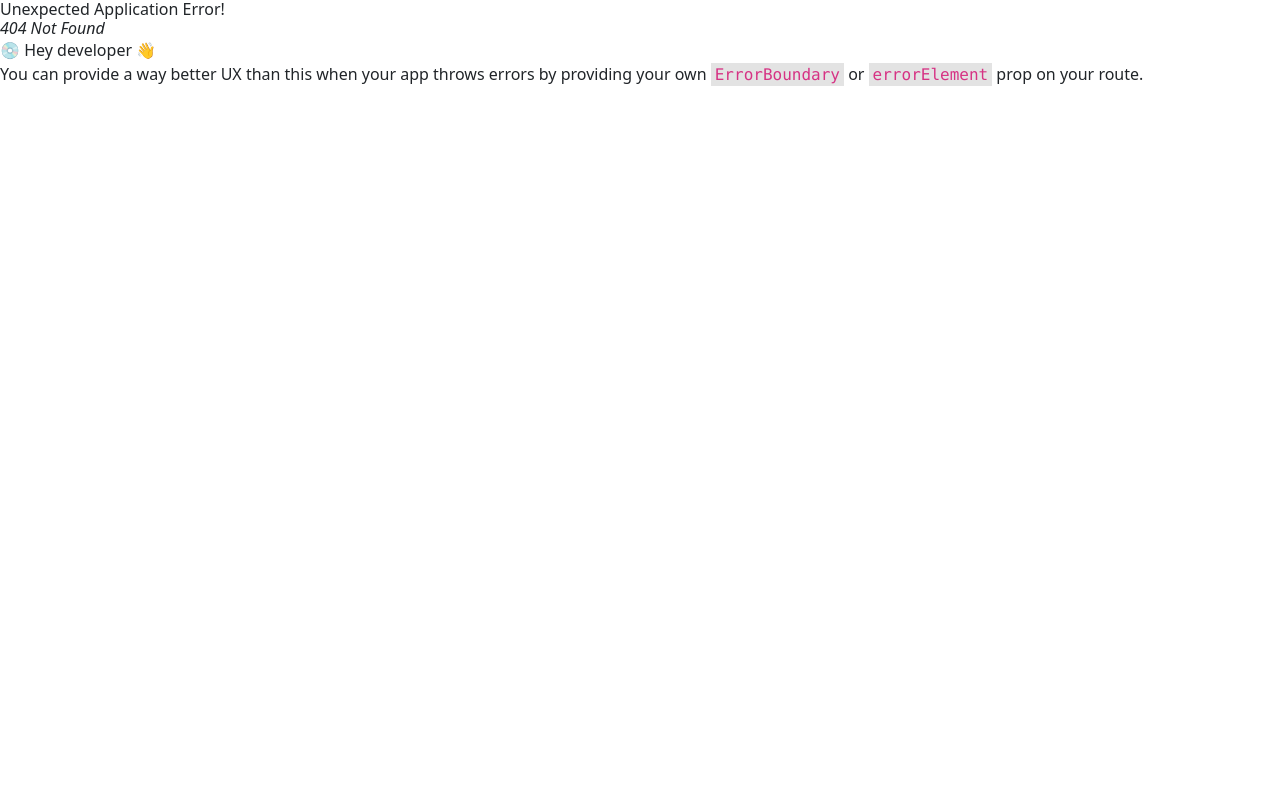
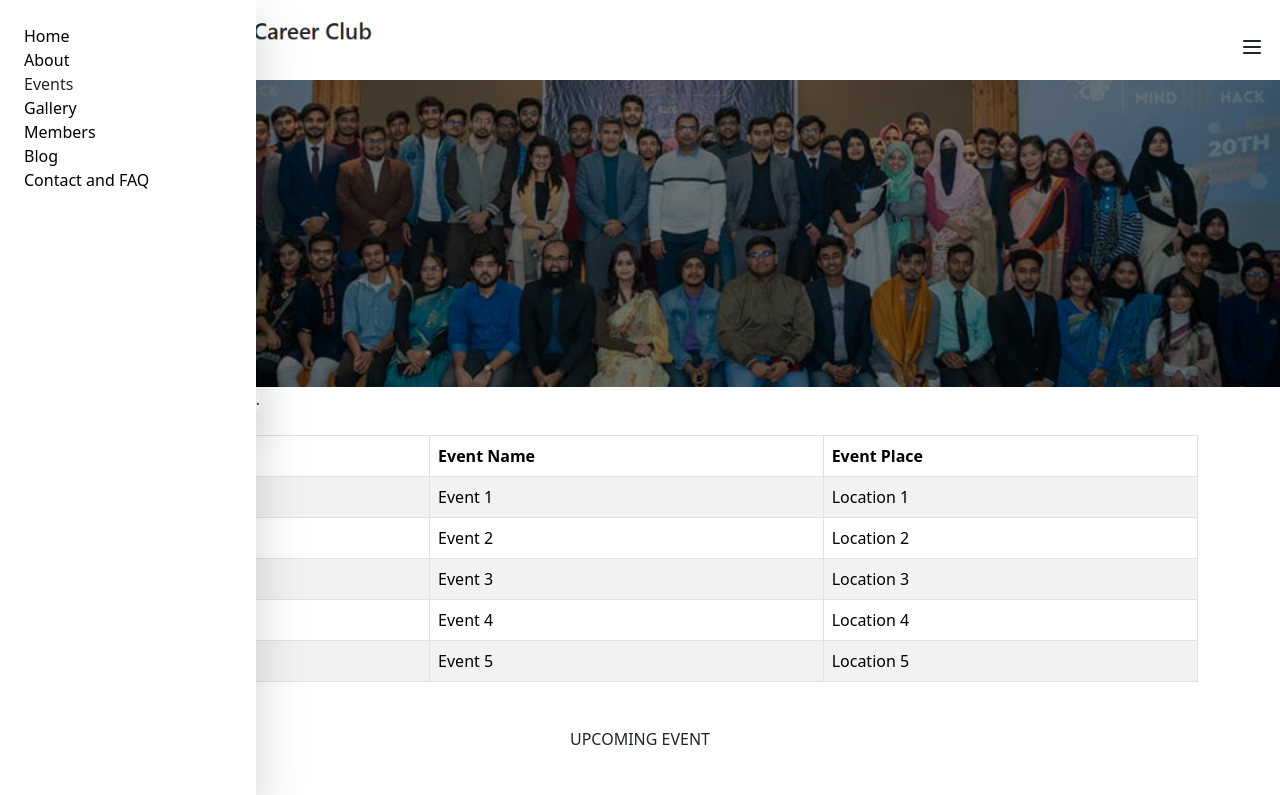
Before and after one commit to SaifulIslamReyad/Khulna-University-Career-Club-website, a React (Vite) app in the folder frontend/: page /events in a window 1280 px wide. Before the commit this address had no page. Shown: the top 795 px of the page. Built offline with nearby package versions, Linux system fonts and the light colour scheme; grey boxes are pictures that could not be loaded.

Commit message:
Fixing the alignment and making a active navbar

```diff
--- a/frontend/src/App.jsx
+++ b/frontend/src/App.jsx
@@ -11,6 +11,7 @@ import MainLayout from "./components/MainLayout";
 import Home from "./components/Home";
 import MemberInfo from "./components/MemberInfo";
 import ViewEvent from "./components/ViewEvent";
+import Events from "./components/Events";
 
 const browerRouter = createBrowserRouter([
   {
@@ -20,6 +21,10 @@ const browerRouter = createBrowserRouter([
       {
         path: "/",
         element: <Home />,
+      },
+      {
+        path: "/events",
+        element: <Events />,
       },
       {
         path: "/blog",
--- a/frontend/src/components/Navbar.jsx
+++ b/frontend/src/components/Navbar.jsx
@@ -1,11 +1,12 @@
 import { useState } from "react";
-import { Link } from "react-router-dom";
+import { Link, useLocation, useNavigate } from "react-router-dom";
 import { useSelector } from "react-redux";
-import styles from '../styles/Navbar.module.css';
 
 const Navbar = () => {
   const [isOpen, setIsOpen] = useState(false);
   const { user } = useSelector((store) => store.auth);
+  const location = useLocation();
+  const navigate = useNavigate();
 
   return (
     <>
@@ -17,7 +18,8 @@ const Navbar = () => {
             <img
               src="src/assets/images/ss.png"
               alt="Screenshot"
-              className="w-full h-auto"
+              className="w-full h-auto cursor-pointer"
+              onClick={() => navigate("/")}
               style={{
                 maxWidth: "90%",
                 maxHeight: "11vh",
@@ -52,25 +54,120 @@ const Navbar = () => {
           {/* Desktop Navigation Links (Horizontal layout) */}
           <div className="hidden xl:flex xl:items-center xl:gap-4">
             <ul className="flex space-x-4">
-              <li><Link className="text-gray-700 hover:text-blue-500" to="/">Home</Link></li>
-              <li><Link className="text-gray-700 hover:text-blue-500" to="/about">About</Link></li>
-              <li><Link className="text-gray-700 hover:text-blue-500" to="/event">Events</Link></li>
-              <li><Link className="text-gray-700 hover:text-blue-500" to="gallery">Gallery</Link></li>
-              <li><Link className="text-gray-700 hover:text-blue-500" to="/members">Members</Link></li>
-              <li><Link className="text-gray-700 hover:text-blue-500" to="/blog">Blog</Link></li>
-              <li><Link className="text-gray-700 hover:text-blue-500" to="/qna">Contact and FAQ</Link></li>
+              <li>
+                <Link
+                  className={`text-gray-700 hover:text-blue-500 ${
+                    location.pathname === "/" ? "text-blue-500" : "text-black"
+                  }`}
+                  to="/"
+                >
+                  Home
+                </Link>
+              </li>
+              <li>
+                <Link
+                  className={`text-gray-700 hover:text-blue-500 ${
+                    location.pathname === "/about"
+                      ? "text-blue-500"
+                      : "text-black"
+                  }`}
+                  to="/about"
+                >
+                  About
+                </Link>
+              </li>
+              <li>
+                <Link
+                  className={`text-gray-700 hover:text-blue-500 ${
+                    location.pathname === "/events"
+                      ? "text-blue-500"
+                      : "text-black"
+                  }`}
+                  to="/events"
+                >
+                  Events
+                </Link>
+              </li>
+              <li>
+                <Link
+                  className={`text-gray-700 hover:text-blue-500 ${
+                    location.pathname === "/gallery"
+                      ? "text-blue-500"
+                      : "text-black"
+                  }`}
+                  to="gallery"
+                >
+                  Gallery
+                </Link>
+              </li>
+              <li>
+                <Link
+                  className={`text-gray-700 hover:text-blue-500 ${
+                    location.pathname === "/members"
+                      ? "text-blue-500"
+                      : "text-black"
+                  }`}
+                  to="/members"
+                >
+                  Members
+                </Link>
+              </li>
+              <li>
+                <Link
+                  className={`text-gray-700 hover:text-blue-500 ${
+                    location.pathname === "/blog"
+                      ? "text-blue-500"
+                      : "text-black"
+                  }`}
+                  to="/blog"
+                >
+                  Blog
+                </Link>
+              </li>
+              <li>
+                <Link
+                  className={`text-gray-700 hover:text-blue-500 ${
+                    location.pathname === "/qna"
+                      ? "text-blue-500"
+                      : "text-black"
+                  }`}
+                  to="/qna"
+                >
+                  Contact and FAQ
+                </Link>
+              </li>
             </ul>
 
             {/* Action Buttons for User */}
             {!user ? (
               <div className="flex space-x-4">
-                <Link to="/signup" className="bg-[#105369] text-white px-4 py-2 rounded hover:bg-blue-700 transition">Join Us</Link>
-                <Link to="/login" className="bg-[#105369] text-white px-4 py-2 rounded hover:bg-blue-700 transition">Log In</Link>
+                <Link
+                  to="/signup"
+                  className="bg-[#105369] text-white px-4 py-2 rounded hover:bg-blue-700 transition"
+                >
+                  Join Us
+                </Link>
+                <Link
+                  to="/login"
+                  className="bg-[#105369] text-white px-4 py-2 rounded hover:bg-blue-700 transition"
+                >
+                  Log In
+                </Link>
               </div>
             ) : (
               <div className="flex space-x-4">
-                <Link to="/profile" className="bg-[#105369] text-white px-4 py-2 rounded hover:bg-blue-700 transition">{user.username}</Link>
-                <Link to="/" className="bg-[#105369] text-white px-4 py-2 rounded hover:bg-blue-700 transition">Log Out</Link>
+                <Link
+                  to="/profile"
+                  className="bg-[#105369] text-white px-4 py-2 rounded hover:bg-blue-700 transition"
+                >
+                  {user.username}
+                </Link>
+                <Link
+                  to="/"
+                  className="bg-[#105369] text-white px-4 py-2 rounded hover:bg-blue-700 transition"
+                >
+                  Log Out
+                </Link>
               </div>
             )}
           </div>
@@ -79,36 +176,127 @@ const Navbar = () => {
 
       {/* Sidebar Background Overlay (for mobile menu) */}
       <div
-        className={`fixed inset-0 bg-gray-800 bg-opacity-50 transition-all duration-300 ease-in-out ${isOpen ? "block" : "hidden"}`}
+        className={`fixed inset-0 bg-gray-800 bg-opacity-50 transition-all duration-300 ease-in-out ${
+          isOpen ? "block" : "hidden"
+        }`}
         onClick={() => setIsOpen(false)}
         style={{ zIndex: "10" }}
       />
 
       {/* Sidebar for mobile menu */}
       <div
-        className={`fixed top-0 left-0 w-64 h-full bg-white shadow-lg transform transition-transform duration-300 ease-in-out ${isOpen ? "translate-x-0" : "-translate-x-full"}`}
+        className={`fixed top-0 left-0 w-64 h-full bg-white shadow-lg transform transition-transform duration-300 ease-in-out ${
+          isOpen ? "translate-x-0" : "-translate-x-full"
+        }`}
         style={{ zIndex: "20" }}
       >
         <ul className="flex flex-col space-y-4 p-4">
-          <li><Link className="text-gray-700 hover:text-blue-500" to="/">Home</Link></li>
-          <li><Link className="text-gray-700 hover:text-blue-500" to="/about">About</Link></li>
-          <li><Link className="text-gray-700 hover:text-blue-500" to="/event">Events</Link></li>
-          <li><Link className="text-gray-700 hover:text-blue-500" to="gallery">Gallery</Link></li>
-          <li><Link className="text-gray-700 hover:text-blue-500" to="/members">Members</Link></li>
-          <li><Link className="text-gray-700 hover:text-blue-500" to="/blog">Blog</Link></li>
-          <li><Link className="text-gray-700 hover:text-blue-500" to="/qna">Contact and FAQ</Link></li>
+          <li>
+            <Link
+              className={`text-gray-700 hover:text-blue-500 ${
+                location.pathname === "/" ? "text-blue-500" : "text-black"
+              }`}
+              to="/"
+            >
+              Home
+            </Link>
+          </li>
+          <li>
+            <Link
+              className={`text-gray-700 hover:text-blue-500 ${
+                location.pathname === "/about" ? "text-blue-500" : "text-black"
+              }`}
+              to="/about"
+            >
+              About
+            </Link>
+          </li>
+          <li>
+            <Link
+              className={`text-gray-700 hover:text-blue-500 ${
+                location.pathname === "/events" ? "text-blue-500" : "text-black"
+              }`}
+              to="/events"
+            >
+              Events
+            </Link>
+          </li>
+          <li>
+            <Link
+              className={`text-gray-700 hover:text-blue-500 ${
+                location.pathname === "/gallery"
+                  ? "text-blue-500"
+                  : "text-black"
+              }`}
+              to="gallery"
+            >
+              Gallery
+            </Link>
+          </li>
+          <li>
+            <Link
+              className={`text-gray-700 hover:text-blue-500 ${
+                location.pathname === "/members"
+                  ? "text-blue-500"
+                  : "text-black"
+              }`}
+              to="/members"
+            >
+              Members
+            </Link>
+          </li>
+          <li>
+            <Link
+              className={`text-gray-700 hover:text-blue-500 ${
+                location.pathname === "/blog" ? "text-blue-500" : "text-black"
+              }`}
+              to="/blog"
+            >
+              Blog
+            </Link>
+          </li>
+          <li>
+            <Link
+              className={`text-gray-700 hover:text-blue-500 ${
+                location.pathname === "/qna" ? "text-blue-500" : "text-black"
+              }`}
+              to="/qna"
+            >
+              Contact and FAQ
+            </Link>
+          </li>
         </ul>
 
         {/* Action Buttons for User */}
         {!user ? (
           <div className="flex flex-col items-center space-y-2 p-4">
-            <Link to="/signup" className="bg-[#105369] text-white px-4 py-2 rounded hover:bg-blue-700 transition">Join Us</Link>
-            <Link to="/login" className="bg-[#105369] text-white px-4 py-2 rounded hover:bg-blue-700 transition">Log In</Link>
+            <Link
+              to="/signup"
+              className="bg-[#105369] text-white px-4 py-2 rounded hover:bg-blue-700 transition"
+            >
+              Join Us
+            </Link>
+            <Link
+              to="/login"
+              className="bg-[#105369] text-white px-4 py-2 rounded hover:bg-blue-700 transition"
+            >
+              Log In
+            </Link>
           </div>
         ) : (
           <div className="flex flex-col items-center space-y-2 p-4">
-            <Link to="/profile" className="bg-[#105369] text-white px-4 py-2 rounded hover:bg-blue-700 transition">{user.username}</Link>
-            <Link to="/" className="bg-[#105369] text-white px-4 py-2 rounded hover:bg-blue-700 transition">Log Out</Link>
+            <Link
+              to="/profile"
+              className="bg-[#105369] text-white px-4 py-2 rounded hover:bg-blue-700 transition"
+            >
+              {user.username}
+            </Link>
+            <Link
+              to="/"
+              className="bg-[#105369] text-white px-4 py-2 rounded hover:bg-blue-700 transition"
+            >
+              Log Out
+            </Link>
           </div>
         )}
       </div>
@@ -122,148 +310,3 @@ const Navbar = () => {
 };
 
 export default Navbar;
-
-
-
-// const Navbar = () => {
-//   const [isOpen, setIsOpen] = useState(false);
-//   const { user } = useSelector((store) => store.auth);
-//   const dispatch = useDispatch();
-//   const logoutHandler = async () => {
-//     try {
-//       const res = await axios.get("https://localhost:8000/api/v1/user/logout", {
-//         withCredentials: true,
-//       });
-//       if (res.data.success) {
-//         dispatch(setAuthUser(null));
-//         toast.success(res.data.message);
-//       }
-//     } catch (error) {
-//       toast.error(error.response.data.message);
-//     }
-//   };
-//   return (
-//     <nav className="bg-white shadow-lg">
-//       <div className="mx-auto flex flex-wrap items-center justify-between p-3">
-//         {/* Logo Section */}
-//         <Link className="flex items-center" to="/">
-//           <img
-//             src="src/assets/images/logo.jpg"
-//             alt="KU Career Club Logo"
-//             className="w-12 mr-2"
-//           />
-//           <div>
-//             <div className="text-xl font-semibold">
-//               Khulna University Career Club
-//             </div>
-//             <small className="text-gray-500">Unveil Your Prospects</small>
-//           </div>
-//         </Link>
-
-//         {/* Mobile Menu Toggle Button */}
-//         <button
-//           className="text-gray-500 xl:hidden"
-//           type="button"
-//           aria-label="Toggle navigation"
-//           onClick={() => setIsOpen(!isOpen)}
-//         >
-//           <svg
-//             className="w-6 h-6"
-//             fill="none"
-//             stroke="currentColor"
-//             viewBox="0 0 24 24"
-//             xmlns="http://www.w3.org/2000/svg"
-//           >
-//             <path
-//               strokeLinecap="round"
-//               strokeLinejoin="round"
-//               strokeWidth="2"
-//               d="M4 6h16M4 12h16M4 18h16"
-//             ></path>
-//           </svg>
-//         </button>
-
-//         {/* Navigation Links */}
-//         <div
-//           className={w-full xl:flex xl:items-center xl:justify-between xl:gap-3 xl:py-0 py-2 xl:w-auto ${
-//             isOpen ? "block" : "hidden"
-//           }}
-//         >
-//           <ul className="flex flex-col lg:flex-row lg:ml-auto space-y-2 lg:space-y-0 lg:space-x-4 items-center">
-//             <li>
-//               <Link className="text-gray-700 hover:text-blue-500" to="/">
-//                 Home
-//               </Link>
-//             </li>
-//             <li>
-//               <Link className="text-gray-700 hover:text-blue-500" to="/about">
-//                 About
-//               </Link>
-//             </li>
-//             <li>
-//               <Link className="text-gray-700 hover:text-blue-500" to="/event">
-//                 Events
-//               </Link>
-//             </li>
-//             <li>
-//               <Link className="text-gray-700 hover:text-blue-500" to="gallery">
-//                 Gallery
-//               </Link>
-//             </li>
-//             <li>
-//               <Link className="text-gray-700 hover:text-blue-500" to="/members">
-//                 Members
-//               </Link>
-//             </li>
-//             <li>
-//               <Link className="text-gray-700 hover:text-blue-500" to="/blog">
-//                 Blog
-//               </Link>
-//             </li>
-//             <li>
-//               <Link className="text-gray-700 hover:text-blue-500" to="/qna">
-//                 Contact and FAQ
-//               </Link>
-//             </li>
-//           </ul>
-
-//           {/* Action Buttons */}
-//           {!user ? (
-//             <div className="flex items-center justify-center space-x-2 lg:mt-0 lg:flex-row flex-col">
-//               <Link
-//                 to="/signup"
-//                 className="bg-[#105369] text-white px-4 py-2 rounded hover:bg-blue-700 transition"
-//               >
-//                 Join Us
-//               </Link>
-//               <Link
-//                 to="/login"
-//                 className="bg-[#105369] text-white px-4 py-2 rounded hover:bg-blue-700 transition"
-//               >
-//                 Log In
-//               </Link>
-//             </div>
-//           ) : (
-//             <div className="flex items-center justify-center space-x-2 lg:mt-0 lg:flex-row flex-col">
-//               <Link
-//                 to="/profile"
-//                 className="bg-[#105369] text-white px-4 py-2 rounded hover:bg-blue-700 transition"
-//               >
-//                 tajbid
-//               </Link>
-//               <Link
-//                 to="/"
-//                 onClick={logoutHandler}
-//                 className="bg-[#105369] text-white px-4 py-2 rounded hover:bg-blue-700 transition"
-//               >
-//                 Log Out
-//               </Link>
-//             </div>
-//           )}
-//         </div>
-//       </div>
-//     </nav>
-//   );
-// };
-
-// export default Navbar;
--- a/frontend/src/components/bappiReyad.jsx
+++ b/frontend/src/components/bappiReyad.jsx
@@ -1,4 +1,4 @@
-import React, { useState, useEffect } from "react";
+import { useState, useEffect } from "react";
 import coverImage from "../assets/images/coverPhoto_home.jpg";
 import styles from "../styles/TextAnimation.module.css";
 
@@ -42,7 +42,6 @@ const BappiReyad = () => {
         KHULNA UNIVERSITY CAREER CLUB
       </div>
 
-
       <div
         className={`${styles.textContainer} ${styles.textAppear}`}
         key={animationKey}
--- a/frontend/src/components/im.jsx
+++ b/frontend/src/components/im.jsx
@@ -1,8 +1,6 @@
 import coverImage from "../assets/images/event.jpg";
 
 const Im = () => {
-
-
   return (
     <div
       className="relative w-full bg-cover bg-center"
@@ -17,8 +15,6 @@ const Im = () => {
       <div className="absolute top-1/2 left-1/2 transform -translate-x-1/2 text-transparent bg-clip-text bg-gradient-to-r from-red-500 via-white-500 to-blue-500 text-l sm:text-2xl md:text-4xl lg:text-5xl font-extrabold tracking-wide shadow-lg animate-pulse whitespace-nowrap">
         Total 300+ events and counting......
       </div>
-
-
     </div>
   );
 };
--- a/frontend/src/components/programDown.jsx
+++ b/frontend/src/components/programDown.jsx
@@ -3,8 +3,6 @@ import "bootstrap/dist/css/bootstrap.min.css";
 const Program2 = () => {
   return (
     <div className="container my-5 p-10 ">
-
-
       <div className="row align-items-stretch">
         {/* Right Part (YouTube Video) */}
         <div className="col-lg-5 mb-4 d-flex">
@@ -58,9 +56,7 @@ const Program2 = () => {
           View More Events
         </a>
       </div>
-
     </div>
-
   );
 };
 
--- a/frontend/src/components/programUp.jsx
+++ b/frontend/src/components/programUp.jsx
@@ -55,7 +55,6 @@ const Program = () => {
             Register for This Event
           </a>
         </div>
-
       </div>
     </div>
   );
--- a/frontend/src/components/recentEvents.jsx
+++ b/frontend/src/components/recentEvents.jsx
@@ -60,7 +60,6 @@ const RecentEvents = () => {
           More_Events
         </a>
       </div>
-
     </div>
   );
 };
--- a/frontend/src/components/segments.jsx
+++ b/frontend/src/components/segments.jsx
@@ -1,5 +1,3 @@
-import React from "react";
-
 const Segments = () => {
   return (
     <div className="container mx-auto px-4 py-8  bg-gradient-to-r from-blue-900 via-white-500 to-blue-100 p-5 rounded-lg shadow-lg">
--- a/frontend/src/components/upcomingEvents.jsx
+++ b/frontend/src/components/upcomingEvents.jsx
@@ -2,9 +2,7 @@ import "bootstrap/dist/css/bootstrap.min.css";
 
 const UpcomingEvents = () => {
   return (
-    <div
-      className="container-fluid my-0 bg-gradient-to-r from-blue-900 via-white-500 to-blue-100 p-5 rounded-lg shadow-lg"
-    >
+    <div className="container-fluid my-0 bg-gradient-to-r from-blue-900 via-white-500 to-blue-100 p-5 rounded-lg shadow-lg">
       <h1 className="text-center mb-4 text-xl font-bold text-white-800 tracking-wide md:text-3xl lg:text-4xl">
         UPCOMING EVENTS
       </h1>
```
Also changed, not shown: frontend/src/components/Events.jsx (+4 -4 lines). Lines whose indentation alone changed are shown as unchanged.
